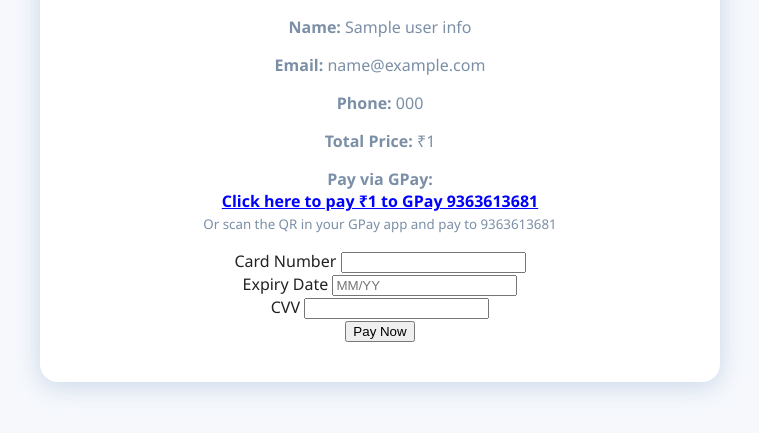
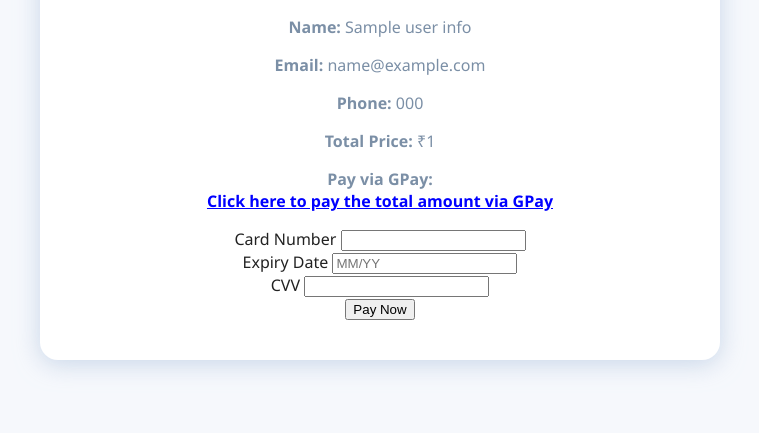
Before and after one commit to Rithish4610/movie-ticket-booking, a Flask app: template app/templates/payment.html in a window 1280 px wide. Shown: the part 299-732 px from the top of the page, without its empty margins (260-1019 px from the left). Run offline with Flask 3, Linux system fonts and the light colour scheme; tables that the repository leaves empty hold one stand-in row (values such as "Sample post"); the template is opened without the code that fills it: values that come from a table or form of the project are taken from there, most other values are stand-ins (such as "Sample title", 1, 10 or a date in 2020).

Commit message:
hideing upi numbeer for website

```diff
--- a/app/templates/payment.html
+++ b/app/templates/payment.html
@@ -11,9 +11,8 @@
 <p>
     <strong>Pay via GPay:</strong><br>
     <a href="upi://pay?pa=9363613681@okicici&pn=Movie%20Booking&am={{ total_price }}&cu=INR" target="_blank" style="color:blue;font-weight:bold;">
-        Click here to pay ₹{{ total_price }} to GPay 9363613681
+        Click here to pay the total amount via GPay
     </a>
-    <br><small>Or scan the QR in your GPay app and pay to 9363613681</small>
 </p>
 <form method="post">
     <div>
```
